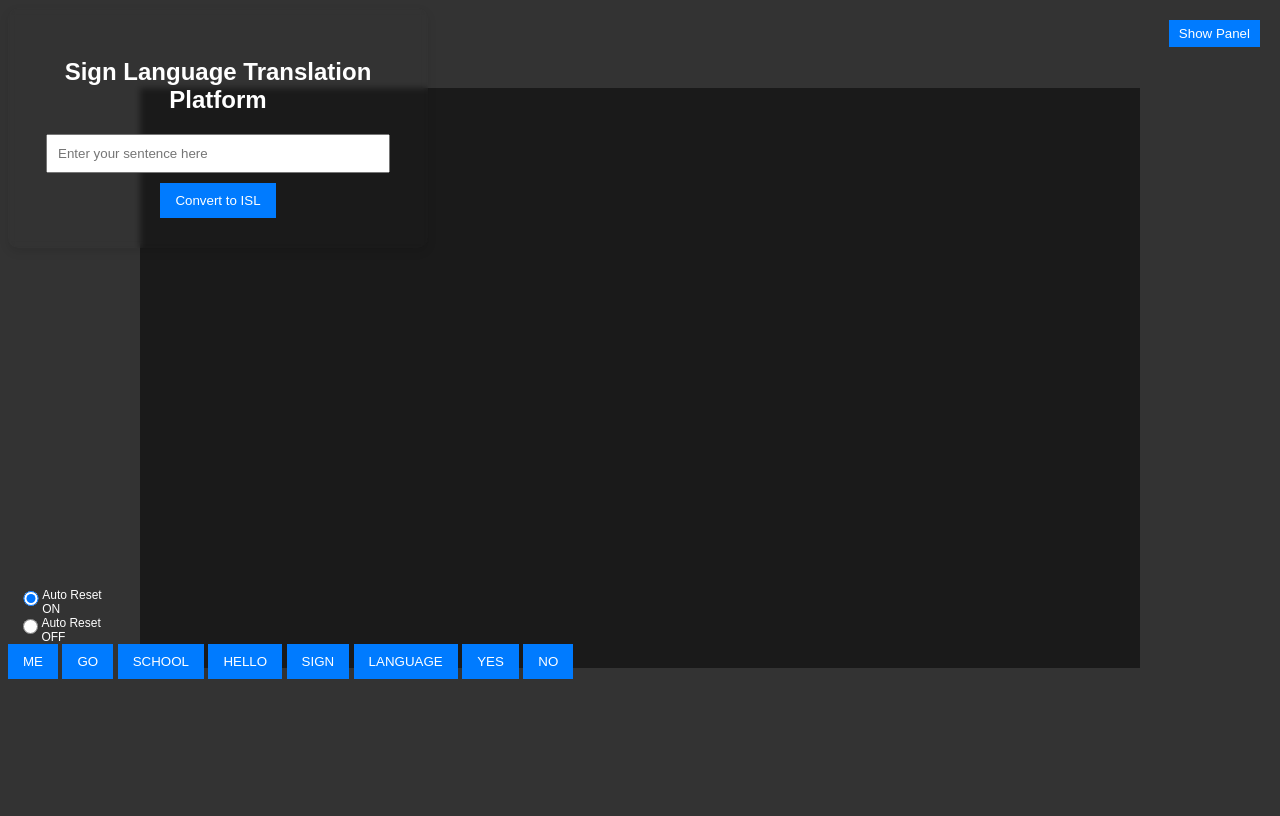
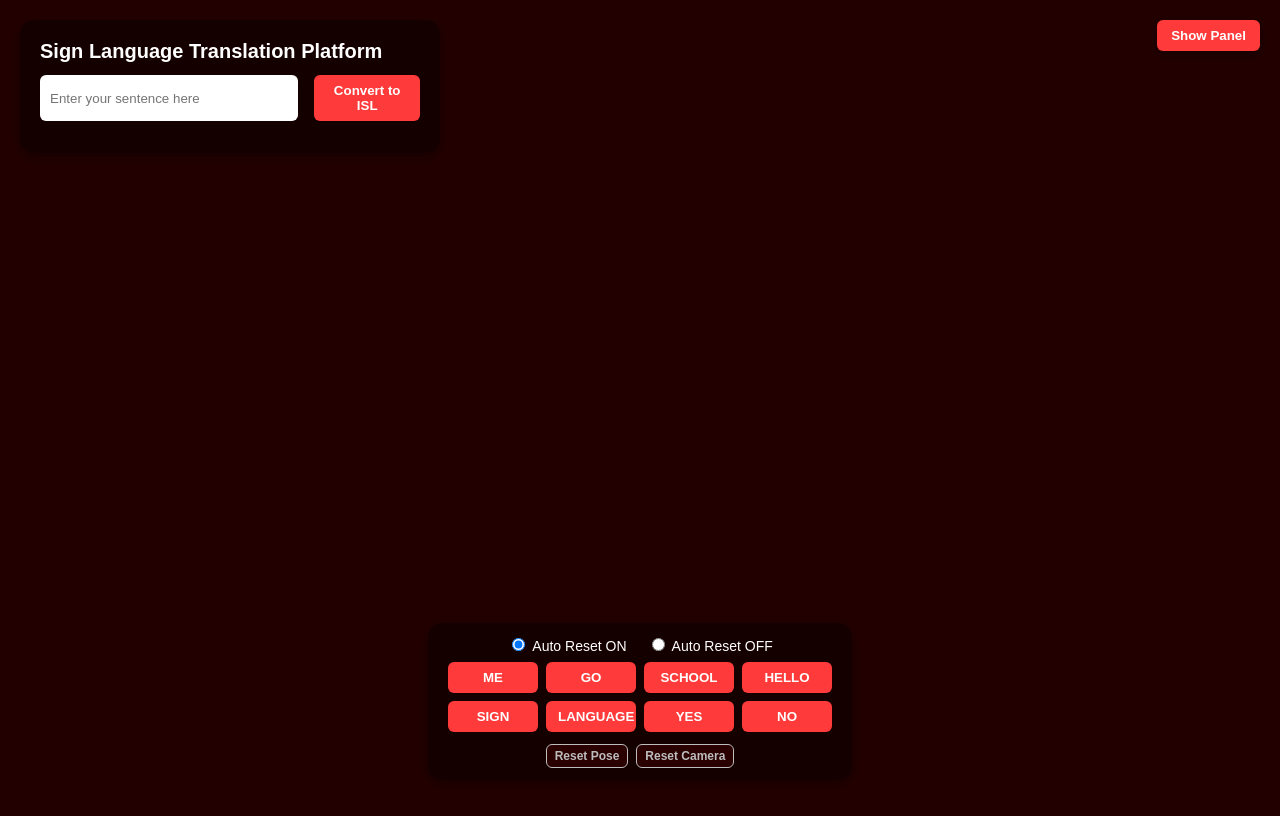
Before and after one commit to MGiftsonRaj40/ISL-Project, a Flask app: page / in a window 1280 px wide. After the commit the page ends 780 px from the top, so only its background shows below. Run offline with Flask 3, Linux system fonts and the light colour scheme; parts of the project's set-up code (start-up, migrations or seed data) failed here and were passed over; some libraries are stand-ins or nearby versions.

Commit message:
Initial commit

```diff
--- a/static/js/index.js
+++ b/static/js/index.js
@@ -8,7 +8,7 @@ import { TransformControls } from "https://unpkg.com/three@0.160.0/examples/jsm/
 ========================= */
 const container = document.getElementById("viewer");
 const scene = new THREE.Scene();
-scene.background = new THREE.Color(0x1a1a1a);
+scene.background = new THREE.Color(0x230000);
 
 /* =========================
    CAMERA
--- a/static/style.css
+++ b/static/style.css
@@ -1,80 +1,303 @@
-body {
-    font-family: Arial, sans-serif;
-    background: #333333;
-    justify-content: center;
-    align-items: center;
-    height: 100vh;
+/* =========================================================
+   UI DESIGN VARIABLES
+========================================================= */
+
+:root {
+
+    /* COLORS */
+
+    --bg-main: #230000;
+    --panel-bg: #00000062;
+    --panel-bg-strong: #000000bf;
+
+    --text-main: #ffffff;
+    --text-muted: #bdbdbd;
+
+    --primary: #fe3a3a;
+    --primary-hover: #e01f1f;
+
+    --word-bg: #444;
+    --word-active: #f32121;
+
+    /* EFFECTS */
+
+    --blur: 10px;
+    --shadow-soft: 0 4px 12px #00000059;
+
+    /* BORDERS */
+
+    --radius-small: 6px;
+    --radius-medium: 10px;
+    --radius-large: 14px;
+
+    /* SPACING */
+
+    --space-xs: 4px;
+    --space-sm: 8px;
+    --space-md: 12px;
+    --space-lg: 20px;
+
+    /* PANEL WIDTHS */
+
+    --panel-width: 380px;
+    --bone-panel-width: 250px;
+
+    /* FONT */
+
+    --font-main: Arial, Helvetica, sans-serif;
+
 }
 
-.container {
-    background: #ffffff00;
-    backdrop-filter: blur(3px);
-    padding: 30px 10px 10px;
-    color: #ffffff;
-    border-radius: 10px;
-    width: 400px;
-    text-align: center;
-    box-shadow: 0 4px 10px rgba(0, 0, 0, 0.1);
-    position: absolute;
+
+body {
+    margin: 0;
+    background: var(--bg-main);
+    color: var(--text-main);
+    font-family: var(--font-main);
+    overflow: hidden;
 }
 
-input {
-    width: 80%;
-    padding: 10px;
-    margin-bottom: 10px;
+
+/* =========================================================
+   TOP INPUT PANEL
+========================================================= */
+
+.container {
+    position: absolute;
+    top: var(--space-lg);
+    left: var(--space-lg);
+    width: var(--panel-width);
+    padding: var(--space-lg);
+    background: var(--panel-bg);
+    border-radius: var(--radius-large);
+    backdrop-filter: blur(var(--blur));
+    box-shadow: var(--shadow-soft);
+    z-index: 10;
 }
 
+.container h2 {
+    margin: 0 0 var(--space-md);
+    font-size: 20px;
+}
+
+
+/* INPUT */
+
+.container input {
+    width: 70%;
+    padding: 10px;
+    border: none;
+    border-radius: var(--radius-small);
+    margin-right: var(--space-sm);
+}
+
+
+/* =========================================================
+   BUTTON SYSTEM
+========================================================= */
+
 button {
-    padding: 10px 15px;
-    background: #007bff;
-    color: white;
+    padding: 8px 12px;
     border: none;
+    border-radius: var(--radius-small);
+    background: var(--primary);
+    color: var(--text-main);
+    font-weight: 600;
     cursor: pointer;
+    transition: all .2s ease;
 }
 
 button:hover {
-    background: #0056b3;
+    background: var(--primary-hover);
+    transform: scale(1.05);
 }
 
+
+/* =========================================================
+   OUTPUT WORDS
+========================================================= */
+
 .output {
-    margin-top: 20px;
-    font-weight: bold;
+    margin-top: var(--space-md);
 }
 
+.output span {
+    display: inline-block;
+    margin: var(--space-xs);
+    padding: 6px 10px;
+    background: var(--word-bg);
+    border-radius: var(--radius-small);
+    font-size: 14px;
+}
+
+.output span.active {
+    background: var(--word-active);
+}
+
+
+/* =========================================================
+   THREE.JS VIEWER
+========================================================= */
+
 #viewer {
-    width: 1000px;
-    height: 500px;
-    margin: auto;
-    padding-top: 80px;
+    position: absolute;
+    top: 0;
+    left: 0;
+    width: 100%;
+    height: 100%;
+    z-index: 0;
+}
+
+
+/* =========================================================
+   MAIN MENU PANEL
+========================================================= */
+
+.mainMenu {
+    position: absolute;
+    bottom: var(--space-lg);
+    left: 50%;
+    transform: translateX(-50%);
+    padding: var(--space-md) var(--space-lg);
+    background: var(--panel-bg);
+    border-radius: var(--radius-large);
+    backdrop-filter: blur(var(--blur));
+    box-shadow: var(--shadow-soft);
+    display: flex;
+    flex-direction: column;
+    align-items: center;
+    gap: var(--space-sm);
+}
+
+#islForm {
+    display: flex;
+    gap: var(--space-sm);
+}
+
+/* AUTO RESET */
+
+#resetCameraBtn,
+#resetPose {
+    background: transparent;
+    color: var(--text-muted);
+    background-color: #360000a6;
+    font-size: 12px;
+    padding: 4px 8px;
+    border: 1px solid var(--text-muted);
+    border-radius: var(--radius-small);
 }
 
 .reset {
-    width: fit-content;
-    max-width: 100px;
-    height: fit-content;
     display: flex;
-    flex-direction: column;
+    gap: var(--space-lg);
+    font-size: 14px;
 }
 
-label {
-    display: flex;
-    margin-left: 10px;
-    font-size: 12px;
+.reset input {
+    margin-right: var(--space-xs);
 }
 
-#autoResetOn,
-#autoResetOff {
-    width: 20px;
+
+/* GESTURE BUTTON GRID */
+
+.gestureButtons {
+    display: grid;
+    grid-template-columns: repeat(4, 90px);
+    gap: var(--space-sm);
 }
 
-.output span{
-    margin:6px;
-    padding:5px 10px;
-    background:#eee;
-    border-radius:4px;
+
+/* SYSTEM BUTTONS */
+
+.systemButtons {
+    display: flex;
+    gap: var(--space-sm);
+    margin-top: var(--space-xs);
 }
 
-.output span.active{
-    background:#2196f3;
-    color:white;
+
+/* BONE PANEL TOGGLE BUTTON */
+
+.panelToggle {
+    position: absolute;
+    top: var(--space-lg);
+    right: var(--space-lg);
+    padding: 8px 14px;
+    background: var(--primary);
+    border-radius: var(--radius-small);
+    box-shadow: var(--shadow-soft);
+    z-index: 20;
 }
+
+.panelToggle:hover {
+    background: var(--primary-hover);
+}
+
+
+/* BONE CONTROL PANEL */
+
+#boneControlPanel {
+    position: absolute;
+    top: 60px;
+    right: var(--space-lg);
+    width: var(--bone-panel-width);
+    padding: var(--space-md);
+    background: var(--panel-bg-strong);
+    border-radius: var(--radius-medium);
+    backdrop-filter: blur(var(--blur));
+    box-shadow: var(--shadow-soft);
+    font-family: monospace;
+    display: none;
+    z-index: 15;
+}
+
+
+/* DROPDOWN */
+
+#boneSelect {
+    width: 100%;
+    padding: 6px;
+    border: none;
+    border-radius: var(--radius-small);
+    margin-bottom: var(--space-sm);
+}
+
+
+/* SLIDERS */
+
+#boneControlPanel input[type="range"] {
+    width: 100%;
+    margin-bottom: var(--space-xs);
+}
+
+
+/* SLIDER VALUE */
+
+#boneControlPanel span {
+    float: right;
+    color: var(--text-muted);
+}
+
+
+/* PANEL BUTTONS */
+
+#boneControlPanel button {
+    width: 100%;
+    margin-top: var(--space-xs);
+}
+
+
+/* SCROLLBAR (OPTIONAL) */
+
+::-webkit-scrollbar {
+    width: 6px;
+}
+
+::-webkit-scrollbar-thumb {
+    background: #555;
+    border-radius: 3px;
+}
+
+::-webkit-scrollbar-thumb:hover {
+    background: #777;
+}
--- a/templates/index.html
+++ b/templates/index.html
@@ -3,13 +3,20 @@
 
 <head>
     <title>Sign Language Translation Platform</title>
+
     <link rel="stylesheet" href="{{ url_for('static', filename='style.css') }}">
     <link rel="icon" href="data:,">
+
 </head>
 
 <body>
 
+    <!-- =========================
+        TOP INPUT PANEL
+========================= -->
+
     <div class="container">
+
         <h2>Sign Language Translation Platform</h2>
 
         <form id="islForm">
@@ -17,91 +24,91 @@
             <button type="submit">Convert to ISL</button>
         </form>
 
-        <div class="output" id="outputDiv">
-            <!-- ISL result will appear here -->
-        </div>
+        <div class="output" id="outputDiv"></div>
+
     </div>
 
-    <script>
-        const form = document.getElementById("islForm");
-        const input = document.getElementById("textInput");
-        const outputDiv = document.getElementById("outputDiv");
 
-        form.addEventListener("submit", async (e) => {
-            e.preventDefault(); // prevent page reload
-
-            const text = input.value.trim();
-            if (!text) return;
-
-            const response = await fetch("/convert", {
-                method: "POST",
-                headers: { "Content-Type": "application/json" },
-                body: JSON.stringify({ text })
-            });
-
-            const data = await response.json();
-            const islWords = data.isl.split(" ");
-
-            outputDiv.innerHTML = islWords
-                .map(w => `<span>${w}</span>`)
-                .join(" ");
-
-            if (typeof playISLSequence === "function") {
-                playISLSequence(islWords);
-            }
-        });
-    </script>
+    <!-- =========================
+        THREE.JS VIEWER
+========================= -->
 
     <div id="viewer"></div>
 
+
+    <!-- =========================
+        MAIN CONTROL MENU
+========================= -->
+
+    <div class="mainMenu">
+
+        <!-- Auto reset -->
+
         <div class="reset">
-        <label style="color:white; font-family:sans-serif;">
+
+            <label>
                 <input type="radio" name="autoReset" id="autoResetOn" checked>
                 Auto Reset ON
             </label>
 
-        <label style="color:white; font-family:sans-serif; margin-left:10px;">
+            <label>
                 <input type="radio" name="autoReset" id="autoResetOff">
                 Auto Reset OFF
             </label>
+
         </div>
+
+
+        <!-- Gesture buttons -->
+
+        <div class="gestureButtons">
 
             <button id="btnME">ME</button>
             <button id="btnGO">GO</button>
             <button id="btnSCHOOL">SCHOOL</button>
             <button id="btnHello">HELLO</button>
+
             <button id="btnSIGN">SIGN</button>
             <button id="btnLANGUAGE">LANGUAGE</button>
             <button id="btnYES">YES</button>
             <button id="btnNO">NO</button>
 
-    <button id="toggleBonePanel" style="
-position:absolute;
-top:20px;
-right:20px;
-z-index:1000;
-padding:6px 10px;
-cursor:pointer;
-">
+        </div>
+
+
+        <!-- System buttons -->
+
+        <div class="systemButtons">
+            <button id="resetPose">Reset Pose</button>
+            <button id="resetCameraBtn">Reset Camera</button>
+        </div>
+
+    </div>
+
+
+    <!-- =========================
+        BONE PANEL BUTTON
+========================= -->
+
+    <button id="toggleBonePanel" class="panelToggle">
         Show Panel
     </button>
 
-    <div id="boneControlPanel" style="
-position:absolute;
-top:60px;
-right:20px;
-background:#2222222c;
-padding:15px;
-color:white;
-font-family:monospace;
-width:250px;
-border-radius:8px;
-display:none;
-">
+
+    <!-- =========================
+        BONE CONTROL PANEL
+========================= -->
+
+    <div id="boneControlPanel">
+
+        <!-- Bone selector -->
 
         <select id="boneSelect"></select>
 
+
         <br><br>
+
+        <!-- Rotation sliders -->
 
         X: <span id="xVal">0</span>
         <input id="xSlider" type="range" min="-3.14" max="3.14" step="0.01">
@@ -116,7 +123,10 @@ display:none;
         Z: <span id="zVal">0</span>
         <input id="zSlider" type="range" min="-3.14" max="3.14" step="0.01">
 
+
         <br><br>
+
+        <!-- Copy pose -->
 
         <button id="copyBoneJson">Copy Bone JSON</button>
 
@@ -124,17 +134,67 @@ display:none;
 
         <button id="copyHandsPose">Copy Both Hands Pose</button>
 
+
         <br><br>
+
+        <!-- Mirror -->
 
         <button id="mirrorRightToLeft">Mirror Right → Left</button>
         <button id="toggleMirror">Live Mirror OFF</button>
 
+
         <br><br>
 
+        <!-- Reset -->
         <button id="resetPose">Reset Pose</button>
         <button id="resetCameraBtn">Reset Camera</button>
 
     </div>
+
+
+    <!-- =========================
+        FORM SCRIPT
+========================= -->
+
+    <script>
+
+        const form = document.getElementById("islForm");
+        const input = document.getElementById("textInput");
+        const outputDiv = document.getElementById("outputDiv");
+
+        form.addEventListener("submit", async (e) => {
+
+            e.preventDefault();
+
+            const text = input.value.trim();
+            if (!text) return;
+
+            const response = await fetch("/convert", {
+                method: "POST",
+                headers: { "Content-Type": "application/json" },
+                body: JSON.stringify({ text })
+            });
+
+            const data = await response.json();
+
+            const islWords = data.isl.split(" ");
+
+            outputDiv.innerHTML = islWords
+                .map(w => `<span>${w}</span>`)
+                .join(" ");
+
+            if (typeof playISLSequence === "function") {
+                playISLSequence(islWords);
+            }
+
+        });
+
+    </script>
+
+
+    <!-- =========================
+        THREE JS IMPORT MAP
+========================= -->
 
     <script type="importmap">
 {
@@ -143,8 +203,12 @@ display:none;
     "three/addons/": "https://unpkg.com/three@0.160.0/examples/jsm/"
   }
 }
+</script>
 
-</script>
+
+    <!-- =========================
+        MAIN THREE SCRIPT
+========================= -->
 
     <script type="module" src="{{ url_for('static', filename='js/index.js') }}"></script>
 
```
Lines whose indentation alone changed are shown as unchanged.
